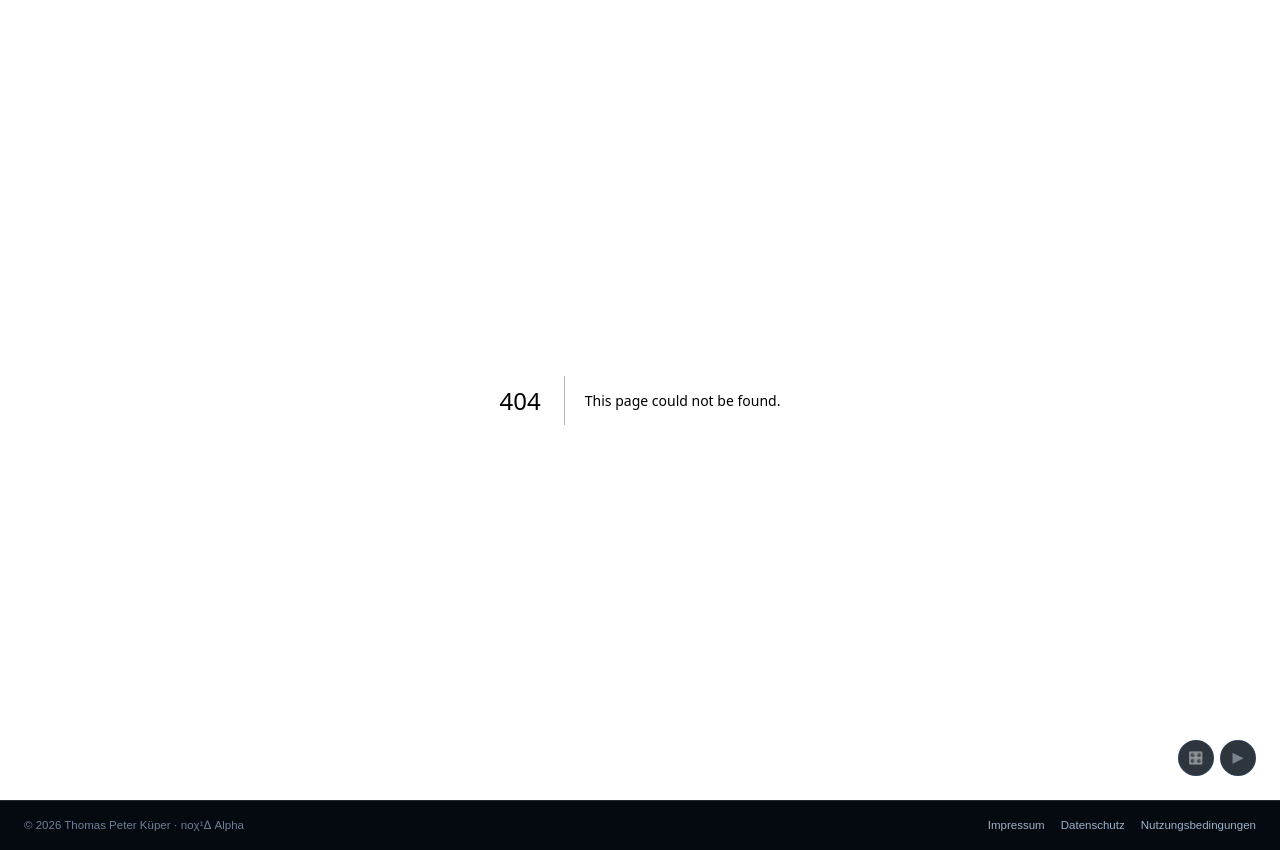
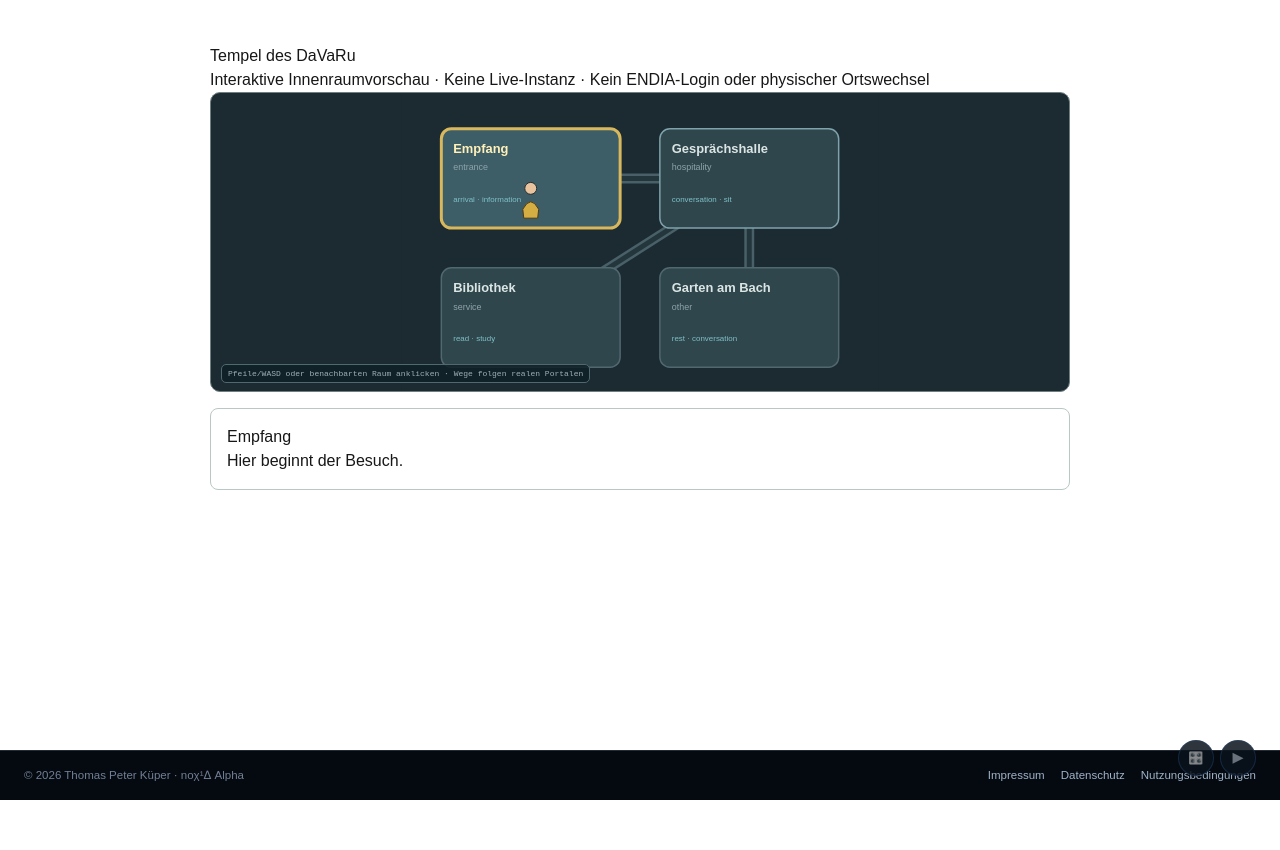
Before and after one commit to thomaspeterkueper/noxiagame, a Next.js app: page /temple in a window 1280 px wide. Before the commit this address had no page. After the commit the page ends 800 px from the top, so only its background shows below. Built offline with nearby package versions, Linux system fonts and the light colour scheme.

Commit message:
feat: add navigable DaVaRu temple preview using existing topology scene

```diff
--- /dev/null
+++ b/app/temple/page.tsx
@@ -0,0 +1,33 @@
+'use client'
+
+import { useState } from 'react'
+import InteriorTopologyScene from '@/app/dashboard/InteriorTopologyScene'
+import { DAVARU_TEMPLE_INTERIOR } from '@/lib/game/buildings/interiors/templates/davaruTemple'
+import { createInteriorInstance } from '@/lib/game/buildings/interiors/instances'
+import { findInteriorRoute } from '@/lib/game/buildings/interiors/navigation'
+
+// Standalone architectural preview: no auth grant, avatar session, or Core occupancy.
+// Do not confuse this local room selection with entering the authoritative world.
+const previewInstance = createInteriorInstance(DAVARU_TEMPLE_INTERIOR, {
+  id: 'preview:davaru-temple', buildingInstanceId: 'preview-only-not-a-core-building',
+})
+export default function TemplePreviewPage() {
+  const [roomId, setRoomId] = useState('entrance')
+  const room = DAVARU_TEMPLE_INTERIOR.rooms.find(item => item.id === roomId)
+  return <main style={{maxWidth:900,margin:'24px auto',padding:20}}>
+    <h1>Tempel des DaVaRu</h1>
+    <p>Interaktive Innenraumvorschau · Keine Live-Instanz · Kein ENDIA-Login oder physischer Ortswechsel</p>
+    <InteriorTopologyScene
+      template={DAVARU_TEMPLE_INTERIOR}
+      roomId={roomId}
+      occupants={[]}
+      onRoomChange={next => {
+        if (findInteriorRoute(DAVARU_TEMPLE_INTERIOR, previewInstance, roomId, next)?.steps.length === 1) setRoomId(next)
+      }}
+    />
+    <section aria-live="polite" style={{marginTop:16,padding:16,border:'1px solid #b9c7c7',borderRadius:8}}>
+      <h2>{room?.name ?? 'Unbekannter Raum'}</h2>
+      <p>{roomId==='entrance'?'Hier beginnt der Besuch.':roomId==='conversation'?'Ein Raum für freiwillige philosophische Gespräche.':roomId==='library'?'Eine künftige Sammlung von Texten und Überlieferungen.':'Ein stiller Garten am Bach.'}</p>
+    </section>
+  </main>
+}
```
